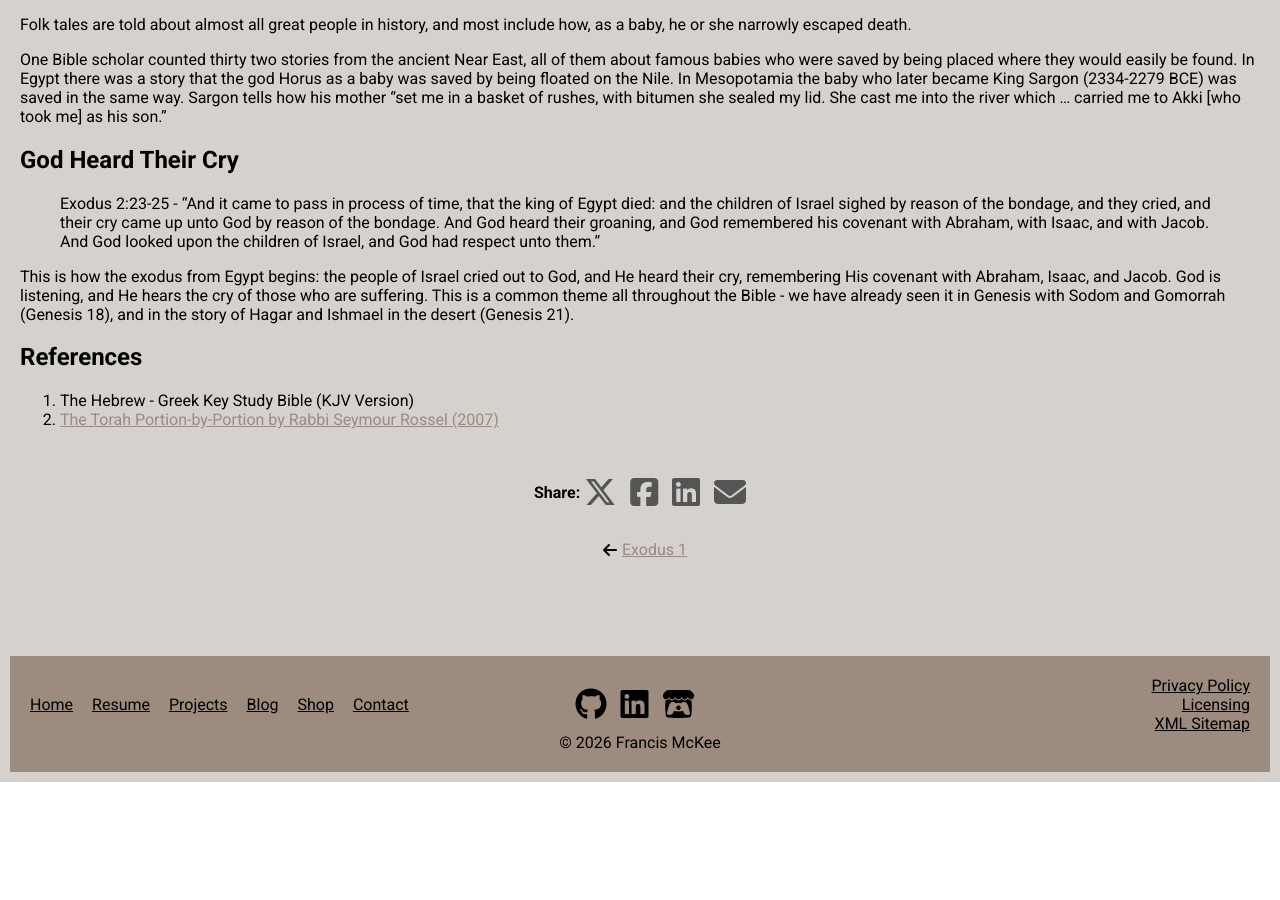
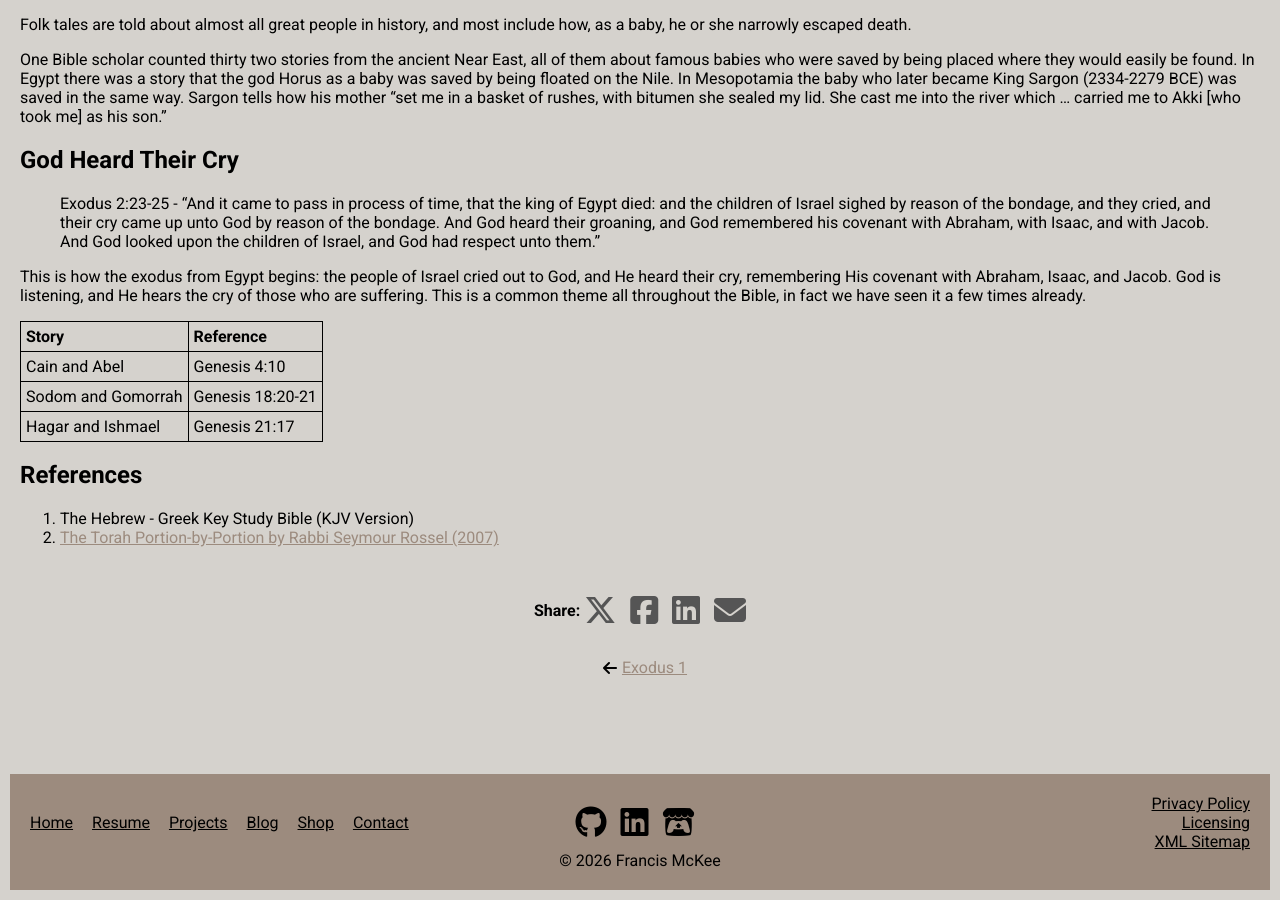
Before and after one commit to Francis-McKee/francis-mckee.github.io, a Jekyll site: the page built from _posts/theology/exodus/2026-03-30-exodus-2.md, in a window 1280 px wide and 900 px high, scrolled down 587 px. Built offline with Jekyll 4.4.1, drawn with Linux system fonts in a browser that asks for light colours; nearby versions of some CDN libraries; comment, search, counter and statistics services are not loaded; before the commit the page ends 1369 px from its top, so only the background shows below that.

Commit message:
edited posts for accuracy and readability

```diff
--- a/_posts/theology/exodus/2026-03-30-exodus-2.md
+++ b/_posts/theology/exodus/2026-03-30-exodus-2.md
@@ -30,7 +30,13 @@ One Bible scholar counted thirty two stories from the ancient Near East, all of
 
 > Exodus 2:23-25 - “And it came to pass in process of time, that the king of Egypt died: and the children of Israel sighed by reason of the bondage, and they cried, and their cry came up unto God by reason of the bondage. And God heard their groaning, and God remembered his covenant with Abraham, with Isaac, and with Jacob. And God looked upon the children of Israel, and God had respect unto them.”
 
-This is how the exodus from Egypt begins: the people of Israel cried out to God, and He heard their cry, remembering His covenant with Abraham, Isaac, and Jacob. God is listening, and He hears the cry of those who are suffering. This is a common theme all throughout the Bible - we have already seen it in Genesis with Sodom and Gomorrah (Genesis 18), and in the story of Hagar and Ishmael in the desert (Genesis 21).
+This is how the exodus from Egypt begins: the people of Israel cried out to God, and He heard their cry, remembering His covenant with Abraham, Isaac, and Jacob. God is listening, and He hears the cry of those who are suffering. This is a common theme all throughout the Bible, in fact we have seen it a few times already.
+
+| Story | Reference |
+| ----- | --------- |
+| Cain and Abel | Genesis 4:10 |
+| Sodom and Gomorrah | Genesis 18:20-21 |
+| Hagar and Ishmael | Genesis 21:17 |
 
 ## References
 1. The Hebrew - Greek Key Study Bible (KJV Version)
```
Also changed, not shown: _posts/theology/romans/2026-03-29-romans-7.md (+1 -1 lines).
